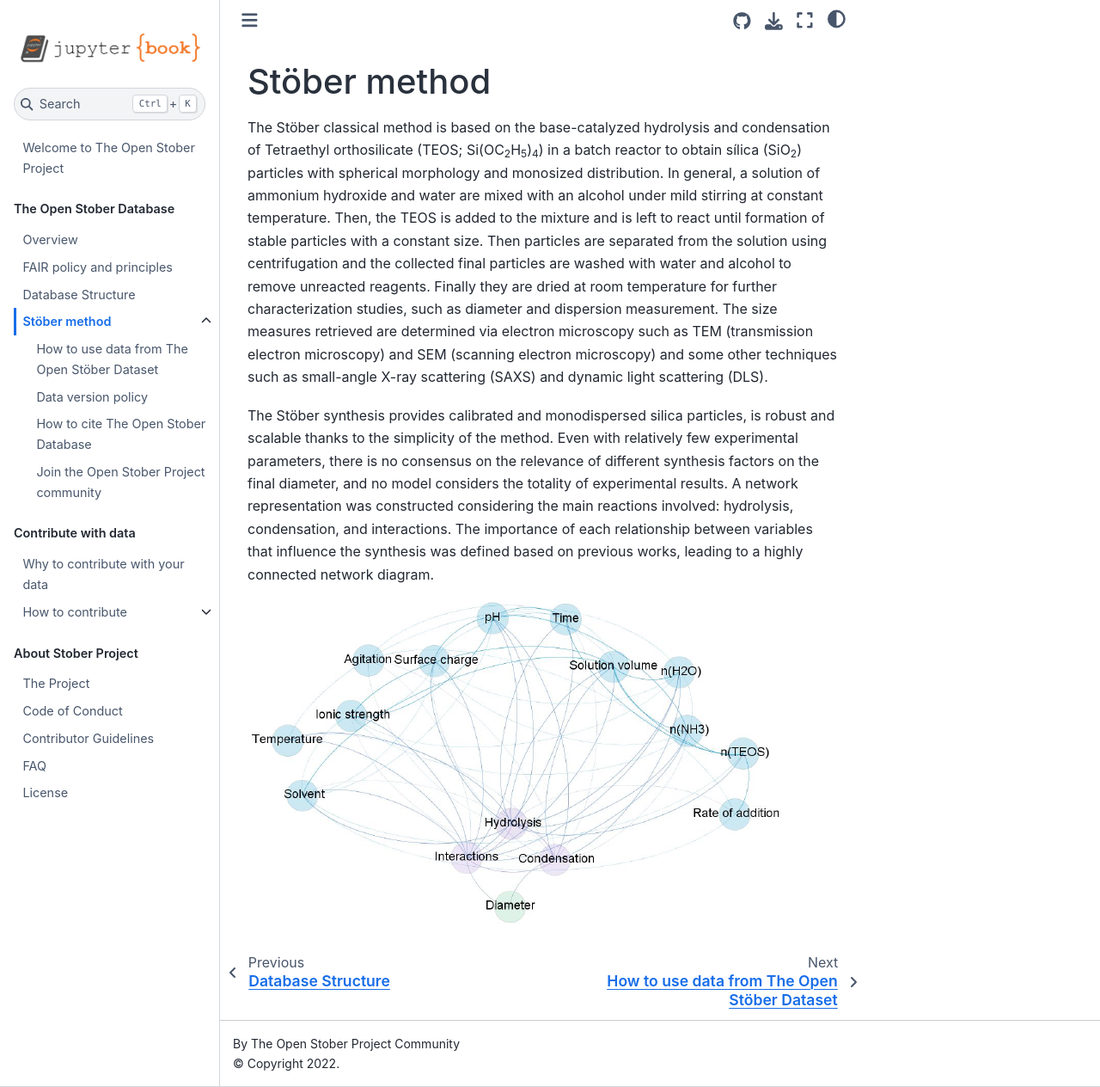
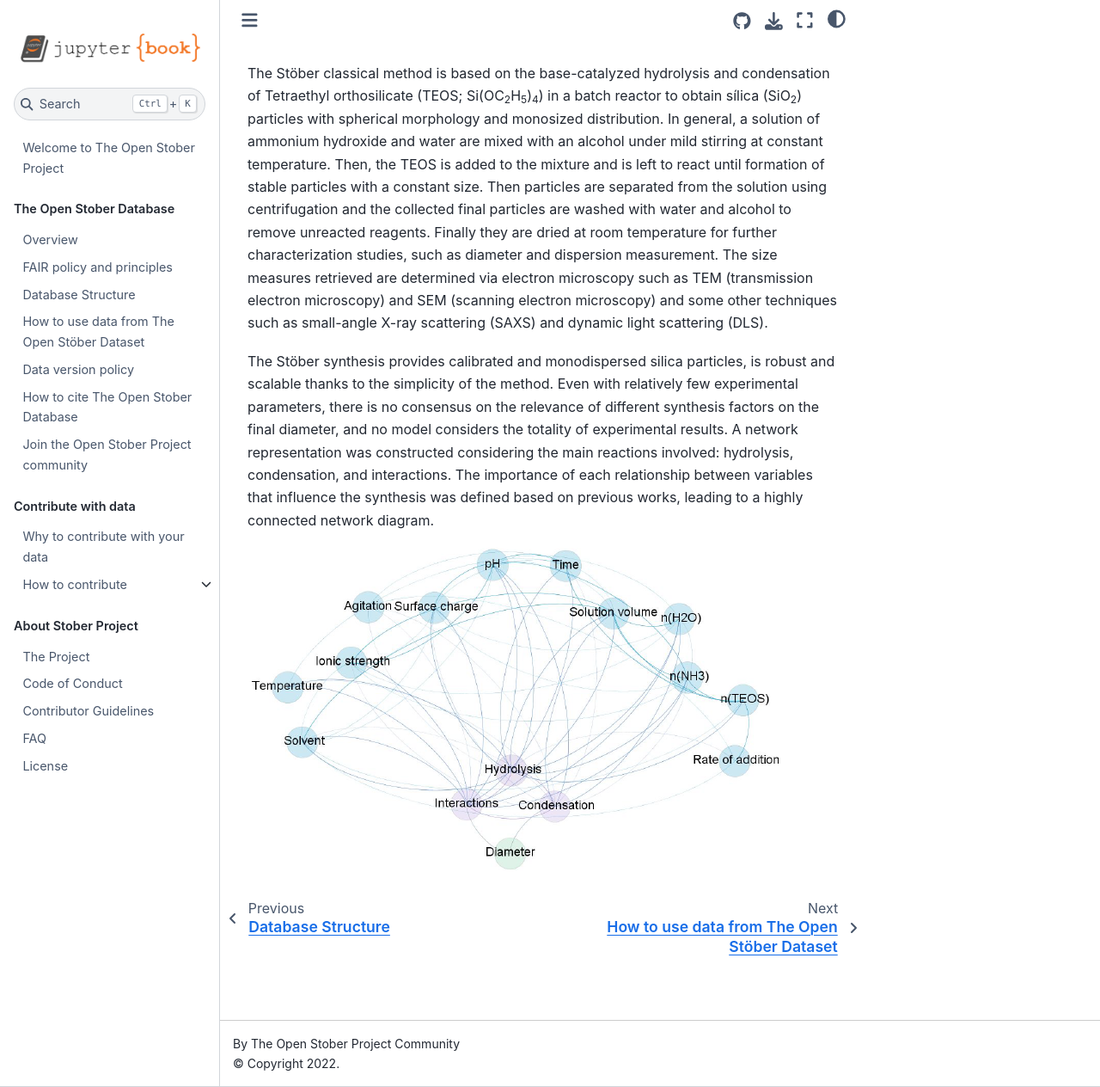
Before and after one commit to open-nanosystems/open-stober-project, a Jupyter Book: the page built from docs/database/stober-method.md, in a window 1280 px wide and 1264 px high. Shown: the whole window at 86% size. Built offline with Jupyter Book 1.0.4 settings and Sphinx 7.4.7 and the Sphinx Book theme 1.1.4, drawn with Linux system fonts in a browser that asks for light colours.

Commit message:
Update stober-method.md

```diff
--- a/docs/database/stober-method.md
+++ b/docs/database/stober-method.md
@@ -1,5 +1,3 @@
-# Stöber method
-
 The Stöber classical method is based on the base-catalyzed hydrolysis and condensation of Tetraethyl orthosilicate (TEOS; Si(OC<sub>2</sub>H<sub>5</sub>)<sub>4</sub>) in a batch reactor to obtain sílica (SiO<sub>2</sub>) particles with spherical morphology and monosized distribution. In general, a solution of ammonium hydroxide and water are mixed with an alcohol under mild stirring at constant temperature. Then, the TEOS is added to the mixture and is left to react until formation of stable particles with a constant size. Then particles are separated from the solution using centrifugation and the collected final particles are washed with water and alcohol to remove unreacted reagents. Finally they are dried at room temperature for further characterization studies, such as diameter and dispersion measurement. The size measures retrieved are determined via electron microscopy such as TEM (transmission electron microscopy) and SEM (scanning electron microscopy) and some other techniques such as small-angle X-ray scattering (SAXS) and dynamic light scattering (DLS).
 
 The Stöber synthesis provides calibrated and monodispersed silica particles, is robust and scalable thanks to the simplicity of the method. Even with relatively few experimental parameters, there is no consensus on the relevance of different synthesis factors on the final diameter, and no model considers the totality of experimental results. A network representation was constructed considering the main reactions involved: hydrolysis, condensation, and interactions. The importance of each relationship between variables that influence the synthesis was defined based on previous works, leading to a highly connected network diagram.
```
